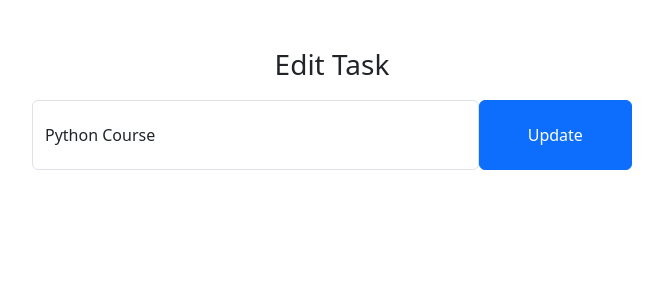
After one commit to Dataentrymax9/Todo-2, a Django app: page /todo/mark-edit/1 in a window 1280 px wide. The commit adds this page. Shown: the top 300 px of the page, without its empty margins (308-971 px from the left). Run offline with Django 4.2, Linux system fonts and the light colour scheme; data comes from the database, SQL or seed files in the repository; both versions use the stored data as it was after the commit.

Commit message:
thirs update

```diff
--- /dev/null
+++ b/templates/edit.html
@@ -0,0 +1,40 @@
+<!DOCTYPE html>
+<html lang="en">
+<head>
+    <meta charset="UTF-8">
+    <meta http-equiv="X-UA-Compatible" content="IE=edge">
+    <meta name="viewport" content="width=device-width, initial-scale=1.0">
+    <title>TODO LIST - Home</title>
+
+    <!-- Bootstrap -->
+    <link href="https://cdn.jsdelivr.net/npm/bootstrap@5.3.0-alpha1/dist/css/bootstrap.min.css" rel="stylesheet" integrity="sha384-GLhlTQ8iRABdZLl6O3oVMWSktQOp6b7In1Zl3/Jr59b6EGGoI1aFkw7cmDA6j6gD" crossorigin="anonymous">
+    <script src="https://cdn.jsdelivr.net/npm/bootstrap@5.3.0-alpha1/dist/js/bootstrap.bundle.min.js" integrity="sha384-w76AqPfDkMBDXo30jS1Sgez6pr3x5MlQ1ZAGC+nuZB+EYdgRZgiwxhTBTkF7CXvN" crossorigin="anonymous"></script>
+    <!-- Font Awesome Icons -->
+    <link rel="stylesheet" href="https://cdnjs.cloudflare.com/ajax/libs/font-awesome/4.7.0/css/font-awesome.min.css">
+
+    <style>
+        .form-control{
+        padding: 1.375rem .75rem !important;
+    }
+    </style>
+</head>
+<body>
+    <div class="container">
+        <h3 class="pt-5 text-center">Edit Task</h3>
+        <div class="row">
+            <div class="col-12 p-0" style="margin-bottom: 60px;margin-top: 10px;">
+                <!-- To Do Form -->
+                <form action="{% url 'edit' data.pk %}" method="post" style="margin: auto; width: 600px;">
+                    {% csrf_token %}
+                    <div class="form-group">
+                        <span style="display: flex;">
+                            <input name="taskedit" type="text" class="form-control" value="{{data.task}}">
+                            <button type="submit" class="btn btn-primary" style="width: 200px;">Update</button>
+                        </span>
+                    </div>
+                </form>
+            </div>
+        </div>
+    </div>
+</body>
+</html>
--- a/todo/urls.py
+++ b/todo/urls.py
@@ -2,5 +2,8 @@ from django.urls import path
 from . import views
 
 urlpatterns = [
-    path('addtask/',views.AddTask,name='addtask')
+    path('addtask/',views.AddTask,name='addtask'),
+    path('mark-as-done/<int:nk>',views.MarkAsDone,name='markasdone'),
+    path('mark-as-undo/<int:pk>',views.MarkAsUndo,name='markasundo'),
+    path('mark-edit/<int:pk>',views.MarkEdit,name='edit')
 ]
--- a/todo/views.py
+++ b/todo/views.py
@@ -1,5 +1,5 @@
 from django.http import HttpResponse
-from django.shortcuts import redirect, render
+from django.shortcuts import get_object_or_404, redirect, render
 from .models import Task
 
 # Create your views here.
@@ -7,3 +7,25 @@ def AddTask(request):
     task_field = request.POST.get('taskadd')
     Task.objects.create(task=task_field)
     return redirect('home')
+def MarkAsDone(request,nk):
+    task_done = get_object_or_404(Task,pk=nk)
+    task_done.is_completed = True
+    task_done.save()
+    return redirect('home')
+def MarkAsUndo(request,pk):
+    u_task = get_object_or_404(Task,pk=pk)
+    u_task.is_completed = False
+    u_task.save()
+    return redirect('home')
+def MarkEdit(request,pk):
+    task_edit = get_object_or_404(Task,pk=pk)
+    if request.method == 'POST':
+        new_task = request.POST.get('taskedit')
+        task_edit.task = new_task
+        task_edit.save()
+        return redirect('home')
+    else:
+        context = {
+            'data' : task_edit
+        }
+    return render(request,'edit.html',context)
```
Also changed, not shown: templates/index.html (+5 -2 lines), db.sqlite3.
